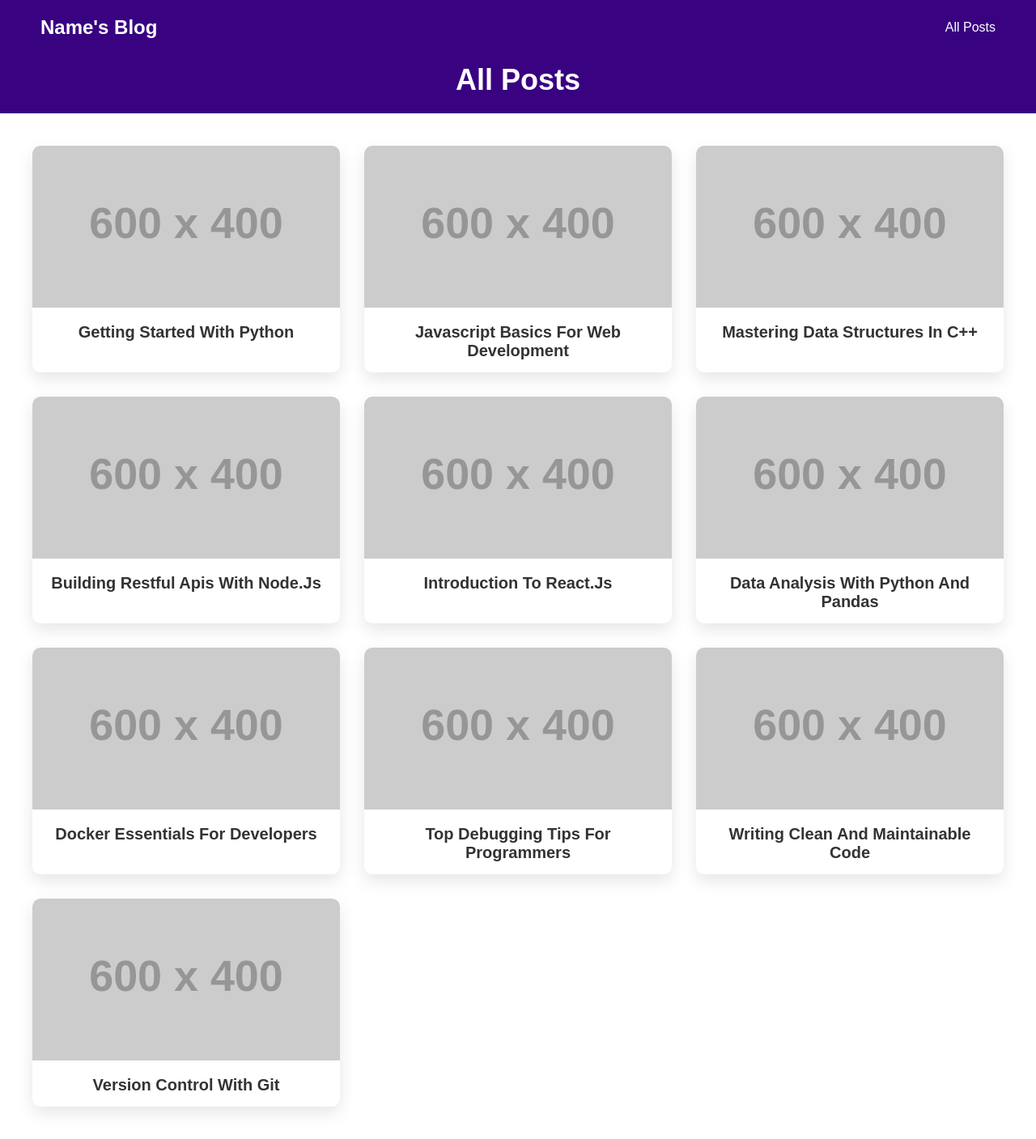
After one commit to MahmoudSamir22/python-django-my-site, a Django app: page /posts in a window 1280 px wide. The commit adds this page. Shown: the whole page at 81% size. Run offline with Django 5.2, Linux system fonts and the light colour scheme; grey boxes labelled with a size stand in for pictures from a placeholder-image service; some libraries are stand-ins or nearby versions.

Commit message:
all posts method

```diff
--- /dev/null
+++ b/blog/static/blog/allPosts.css
@@ -0,0 +1,84 @@
+/* Header & Nav */
+.main-header {
+  background-color: #390281;
+  padding: 20px 50px;
+  color: white;
+}
+
+nav {
+  display: flex;
+  justify-content: space-between;
+  align-items: center;
+  margin-bottom: 30px;
+}
+
+.logo {
+  font-size: 24px;
+  font-weight: bold;
+  color: white;
+}
+
+.nav-links a {
+  color: white;
+  text-decoration: none;
+  font-size: 16px;
+}
+
+.page-title {
+  font-size: 36px;
+  margin: 0;
+  text-align: center;
+}
+
+/* Grid Layout */
+.posts-container {
+  max-width: 1200px;
+  margin: 40px auto;
+  padding: 0 20px;
+}
+
+.posts-grid {
+  display: grid;
+  grid-template-columns: repeat(auto-fill, minmax(300px, 1fr));
+  gap: 30px;
+}
+
+.post-card {
+  background: white;
+  border-radius: 10px;
+  overflow: hidden;
+  box-shadow: 0 6px 20px rgba(0, 0, 0, 0.08);
+  transition: transform 0.2s;
+  text-align: center;
+}
+
+.post-card:hover {
+  transform: translateY(-5px);
+}
+
+.post-card img {
+  width: 100%;
+  height: 200px;
+  object-fit: cover;
+}
+
+.post-title {
+  font-size: 20px;
+  padding: 15px;
+  margin: 0;
+}
+
+.post-card {
+    display: block;
+    text-decoration: none;
+    color: inherit;
+    background: #fff;
+    border-radius: 10px;
+    overflow: hidden;
+    box-shadow: 0 8px 20px rgba(0, 0, 0, 0.1);
+    transition: transform 0.2s ease;
+}
+
+.post-card:hover {
+    transform: translateY(-5px);
+}
--- /dev/null
+++ b/blog/templates/blog/allPosts.html
@@ -0,0 +1,28 @@
+{% extends "base.html" %}
+{% load static %}
+{% block page_title %}All Posts{% endblock page_title %}
+{% block css_files %}
+    <link rel="stylesheet" href="{% static "blog/allposts.css" %}">
+{% endblock css_files %}
+{% block content %}
+<header class="main-header">
+    <nav>
+      <div class="logo">Name's Blog</div>
+      <div class="nav-links">
+        <a href="#">All Posts</a>
+      </div>
+    </nav>
+    <h1 class="page-title">All Posts</h1>
+  </header>
+
+  <main class="posts-container">
+    <div class="posts-grid">
+        {% for post in posts %}
+            <a href="/posts/{{ post.slug }}" class="post-card">
+                <img src="{{post.image}}" alt="Post Image">
+                <h2 class="post-title">{{ post.title|title }}</h2>
+            </a>
+        {% endfor %}
+    </div>
+  </main>
+{% endblock content %}
--- a/blog/templates/blog/index.html
+++ b/blog/templates/blog/index.html
@@ -9,7 +9,7 @@
     <nav>
         <div class="logo">Samir's Blog</div>
         <div class="nav-links">
-            <a href="#">All Posts</a>
+            <a href="posts">All Posts</a>
         </div>
     </nav>
 
--- a/blog/urls.py
+++ b/blog/urls.py
@@ -2,5 +2,7 @@ from django.urls import path
 from . import views
 
 urlpatterns = [
-    path('', views.index, name="index")
+    path('', views.index, name="index"),
+    path('posts', views.getPosts),
+    path('posts/<str:slug>', views.postBySlug),
 ]
--- a/blog/views.py
+++ b/blog/views.py
@@ -1,7 +1,93 @@
 from django.shortcuts import render
 from django.http import HttpResponse, HttpResponseNotFound
+from django.template.loader import render_to_string
 
 # Create your views here.
 
+image_placeholder = "https://placehold.co/600x400"
+
+posts = [
+    {
+        "slug": "intro-to-python",
+        "title": "Getting Started with Python",
+        "image": "https://placehold.co/600x400/306998/ffffff",
+        "description": "An introductory guide to Python programming for beginners."
+    },
+    {
+        "slug": "javascript-basics",
+        "title": "JavaScript Basics for Web Development",
+        "image": "https://placehold.co/600x400/f0db4f/323330",
+        "description": "Learn the core concepts of JavaScript and how it's used in web development."
+    },
+    {
+        "slug": "data-structures-in-cpp",
+        "title": "Mastering Data Structures in C++",
+        "image": "https://placehold.co/600x400/00427e/ffffff",
+        "description": "A deep dive into data structures using the C++ programming language."
+    },
+    {
+        "slug": "building-apis-with-node",
+        "title": "Building RESTful APIs with Node.js",
+        "image": "https://placehold.co/600x400/3c873a/ffffff",
+        "description": "Learn how to create and manage RESTful APIs using Node.js and Express."
+    },
+    {
+        "slug": "intro-to-react",
+        "title": "Introduction to React.js",
+        "image": "https://placehold.co/600x400/61dafb/20232a",
+        "description": "A beginner's guide to building dynamic user interfaces with React.js."
+    },
+    {
+        "slug": "python-data-analysis",
+        "title": "Data Analysis with Python and Pandas",
+        "image": "https://placehold.co/600x400/4584b6/ffffff",
+        "description": "Explore how to analyze and visualize data using Python libraries like Pandas and Matplotlib."
+    },
+    {
+        "slug": "docker-for-devs",
+        "title": "Docker Essentials for Developers",
+        "image": "https://placehold.co/600x400/0db7ed/ffffff",
+        "description": "Learn the fundamentals of Docker and how to containerize your applications."
+    },
+    {
+        "slug": "debugging-tips",
+        "title": "Top Debugging Tips for Programmers",
+        "image": "https://placehold.co/600x400/e44d26/ffffff",
+        "description": "Improve your debugging skills with these practical tips and techniques."
+    },
+    {
+        "slug": "clean-code-principles",
+        "title": "Writing Clean and Maintainable Code",
+        "image": "https://placehold.co/600x400/222831/f4f4f4",
+        "description": "Discover the principles of clean code and how to apply them in your projects."
+    },
+    {
+        "slug": "intro-to-git",
+        "title": "Version Control with Git",
+        "image": "https://placehold.co/600x400/f1502f/ffffff",
+        "description": "A step-by-step guide to using Git for version control and collaboration."
+    }
+]
+
+
+
 def index(request):
     return render(request,'blog/index.html')
+
+def postBySlug(request, slug):
+    existedPost = None
+    for post in posts:
+        if post["slug"] == slug:
+            existedPost = post
+            break
+
+    if existedPost:
+        return render(request, "blog/post.html", existedPost)
+    else:
+        response = render_to_string("404.html")
+        return HttpResponseNotFound(response)
+
+def getPosts(request):
+    return render(request, "blog/allPosts.html", {
+        "posts": posts,
+    })
--- a/mySite/settings.py
+++ b/mySite/settings.py
@@ -118,6 +118,7 @@ USE_TZ = True
 # https://docs.djangoproject.com/en/5.2/howto/static-files/
 
 STATIC_URL = 'static/'
+
 STATICFILES_DIRS = [
     BASE_DIR / "static"
 ]
--- a/mySite/urls.py
+++ b/mySite/urls.py
@@ -19,5 +19,5 @@ from django.urls import path, include
 
 urlpatterns = [
     path('admin/', admin.site.urls),
-    path('blog/', include('blog.urls'))
+    path('', include('blog.urls'))
 ]
--- a/templates/base.html
+++ b/templates/base.html
@@ -1,11 +1,12 @@
 {% load static %}
+
 <!DOCTYPE html>
 <html lang="en">
   <head>
     <meta charset="UTF-8" />
     <meta name="viewport" content="width=device-width, initial-scale=1.0" />
     <title>{% block page_title %}My Blog{% endblock %}</title>
-    <link rel="stylesheet" href="{%static styles.css%}">
+    <link rel="stylesheet" href="{% static "styles.css" %}">
     {% block css_files %}{% endblock css_files %}
   </head>
   <body>
```
Also changed, not shown: blog/static/blog/post.css (+0 -7 lines), blog/templates/blog/post.html (+4 -6 lines), static/404.css (added, +42 -0 lines), templates/404.html (added, +19 -0 lines).
